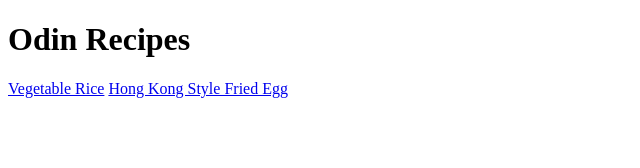
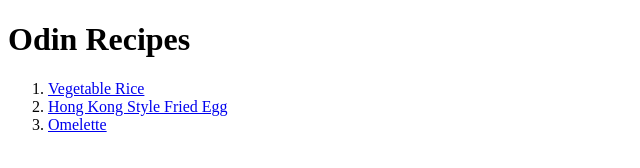
Before and after one commit to awsimness/odin-recipes, a plain HTML site: page index.html in a window 1280 px wide. Shown: the whole page, without its empty margins (0-640 px from the left). Drawn offline with Linux system fonts and the light colour scheme.

Commit message:
Correction to the index page HTML code

```diff
--- a/index.html
+++ b/index.html
@@ -8,10 +8,11 @@
 
     <body>
     <h1>Odin Recipes</h1>
-    <a href="./recipes/veg_rice.html">Vegetable Rice</a>
-    <a href="./recipes/fried_egg.html">Hong Kong Style Fried Egg
-    </a>
-    <a href="./recipes/omelette.html"></a>
+    <ol>
+    	<li><a href="./recipes/veg_rice.html">Vegetable Rice</a></li>
+    	<li><a href="./recipes/fried_egg.html">Hong Kong Style Fried Egg</a></li>
+    	<li><a href="./recipes/omelette.html">Omelette</a></li>
+    </ol>
     </body>
 
   </html>
```
